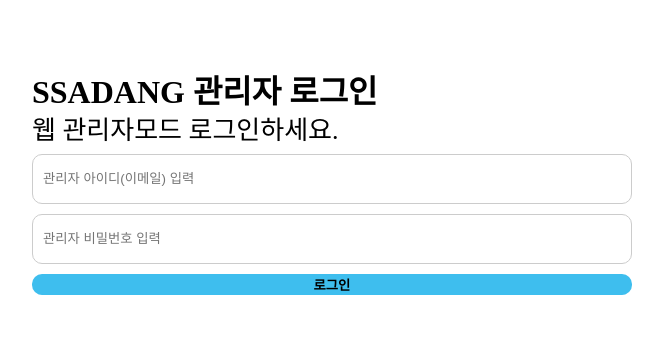
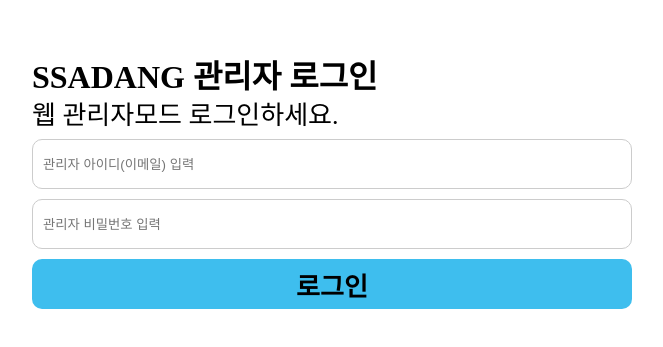
Before and after one commit to Ssadang/ssadang-frontend-web, a React (Create React App) app: page / in a window 1280 px wide. Shown: the part 215-562 px from the top of the page, without its empty margins (308-971 px from the left). Built offline with nearby package versions, Linux system fonts and the light colour scheme.

Commit message:
Design: 관리자 로그인 버튼 CSS 수정

```diff
--- a/src/components/SubmitButtonComponent/SubmitButtonComponent.jsx
+++ b/src/components/SubmitButtonComponent/SubmitButtonComponent.jsx
@@ -3,7 +3,7 @@ import { SubmitButton } from './style';
 
 function SubmitButtonComponent(props) {
   return (
-    <SubmitButton onClick={props.onClick}>{props.text}</SubmitButton>
+    <SubmitButton onClick={props.onClick} fontSize={props.fontSize}>{props.text}</SubmitButton>
   )
 }
 
--- a/src/components/SubmitButtonComponent/style.js
+++ b/src/components/SubmitButtonComponent/style.js
@@ -8,6 +8,7 @@ export const SubmitButton = styled.button`
     border-radius: 10px;
     width: 100%;
     height: 100%;
+    font-size: ${(props) => `${props.fontSize}px`};
     font-weight: bold;
     color: #000000;
     background-color: #3ebeee;
--- a/src/pages/AuthPage/AuthSignInPage/AuthSignInPage.jsx
+++ b/src/pages/AuthPage/AuthSignInPage/AuthSignInPage.jsx
@@ -1,5 +1,5 @@
 import React, { useEffect, useState } from 'react';
-import { Container, ContentBox, InputContainer, SubTitle, Title } from './style';
+import { Container, ContentBox, InputContainer, SignInButtonLayout, SubTitle, Title } from './style';
 import InputComponent from '../../../components/InputComponent/InputComponent';
 import { useNavigate } from 'react-router-dom';
 import SubmitButtonComponent from '../../../components/SubmitButtonComponent/SubmitButtonComponent';
@@ -50,10 +50,13 @@ function AuthSignInPage() {
                             onChange={passwordOnChange}
                             placeholder='관리자 비밀번호 입력'
                         />
-                        <SubmitButtonComponent
-                            onClick={SignInButtonClickHandler}
-                            text='로그인'
-                        />
+                        <SignInButtonLayout>
+                            <SubmitButtonComponent
+                                onClick={SignInButtonClickHandler}
+                                text='로그인'
+                                fontSize={26}
+                            />
+                        </SignInButtonLayout>
                     </InputContainer>
                 </ContentBox>
             </Container>
--- a/src/pages/AuthPage/AuthSignInPage/style.js
+++ b/src/pages/AuthPage/AuthSignInPage/style.js
@@ -30,3 +30,8 @@ export const InputContainer = styled.div`
     flex-direction: column;
     gap: 10px;
 `
+
+export const SignInButtonLayout = styled.div`
+    width: 100%;
+    height: 50px;
+`;
```
